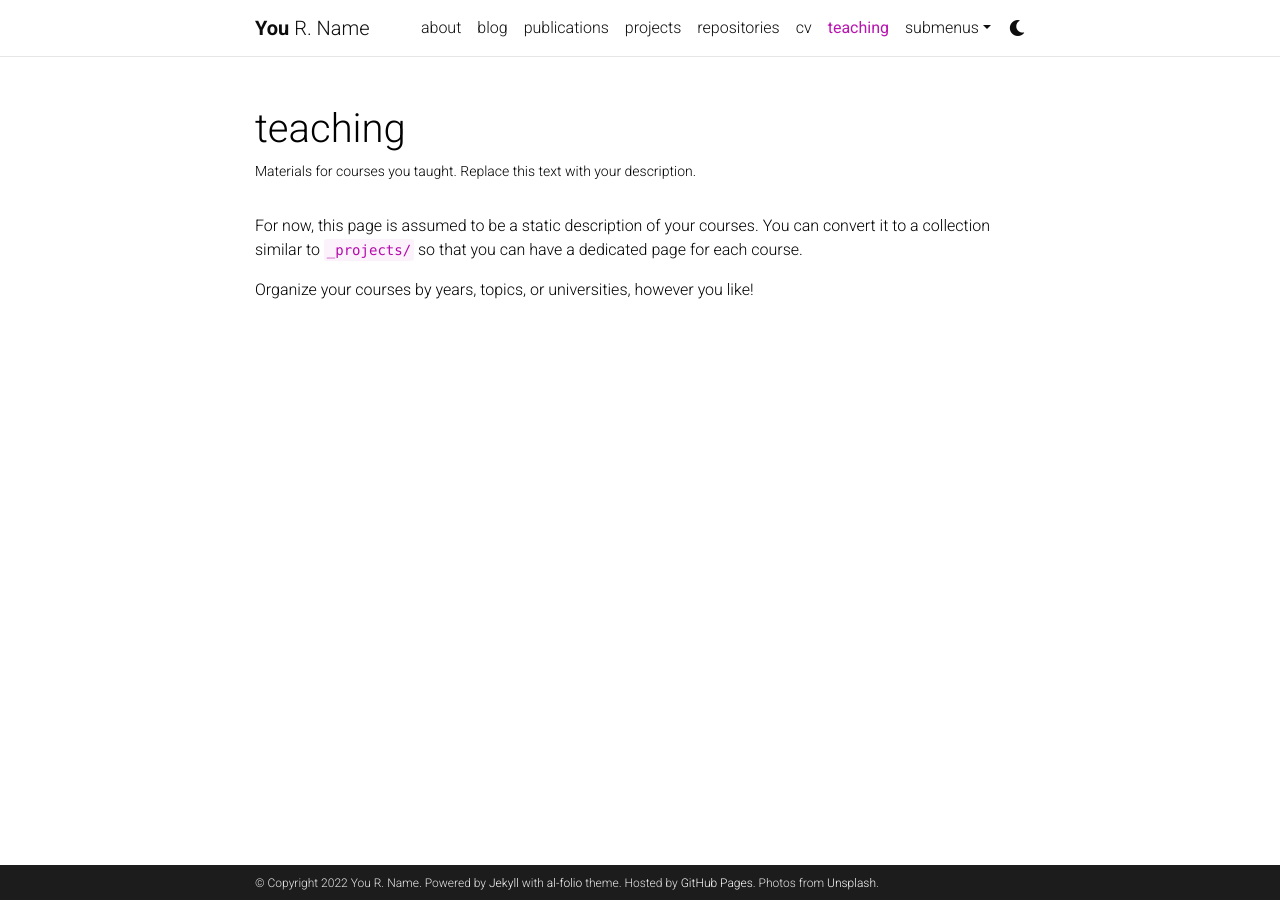
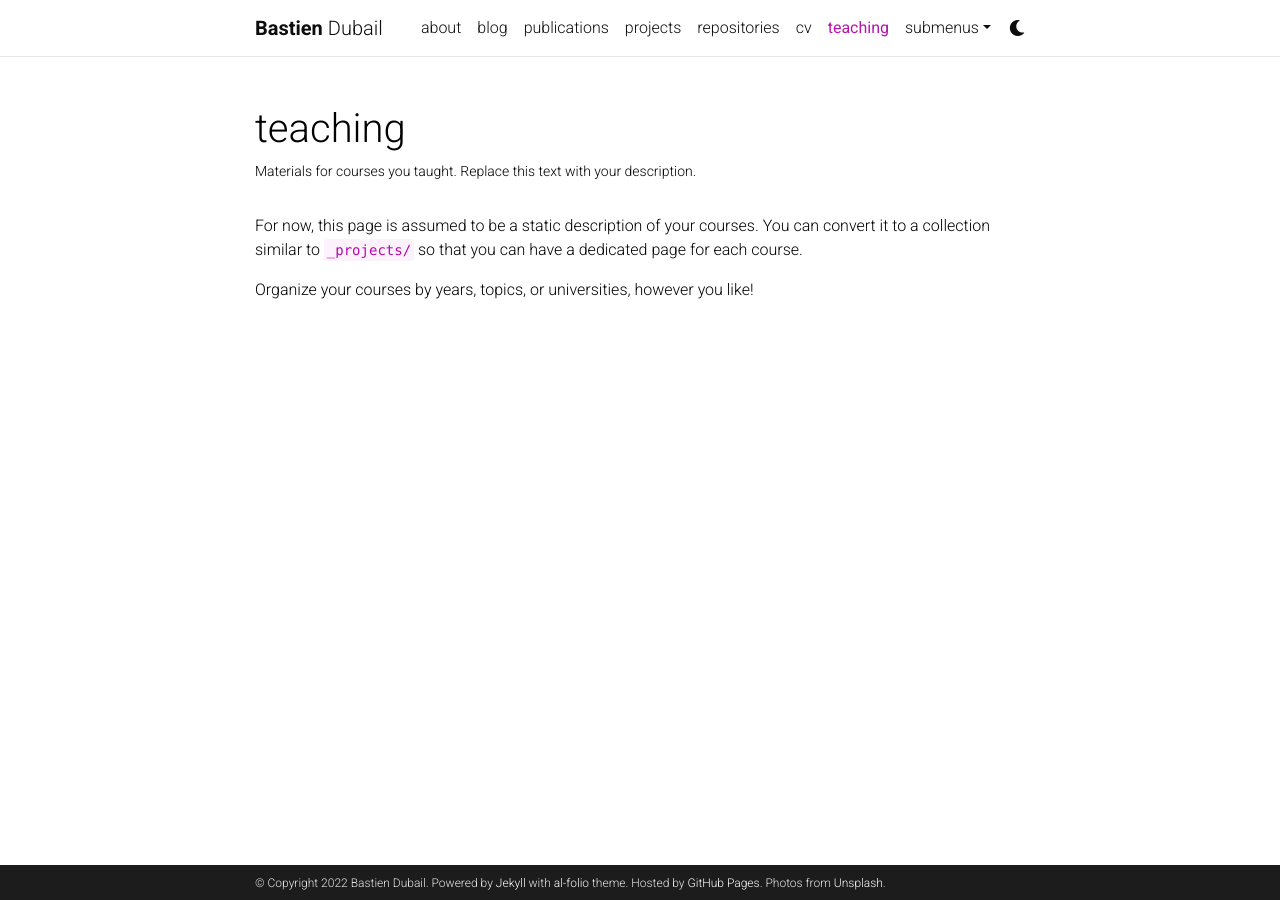
Before and after one commit to bdubail/bdubail.github.io, a Jekyll site: the page built from _pages/teaching.md, in a window 1280 px wide. Built offline with Jekyll 4.4.1, drawn with Linux system fonts in a browser that asks for light colours; comment, search, counter and statistics services are not loaded; a style sheet for code colours, icons or effects is not loaded.

Commit message:
Update _config.yml

```diff
--- a/_config.yml
+++ b/_config.yml
@@ -3,10 +3,10 @@
 # -----------------------------------------------------------------------------
 
 title: blank # the website title (if blank, full name will be used instead)
-first_name: You
-middle_name: R.
-last_name: Name
-email: you@example.com
+first_name: Bastien
+middle_name:
+last_name: Dubail
+email: bastien.dubail@inria.fr
 description: > # the ">" symbol means to ignore newlines until "footer_text:"
   A simple, whitespace theme for academics. Based on [*folio](https://github.com/bogoli/-folio) design.
 footer_text: >
```
